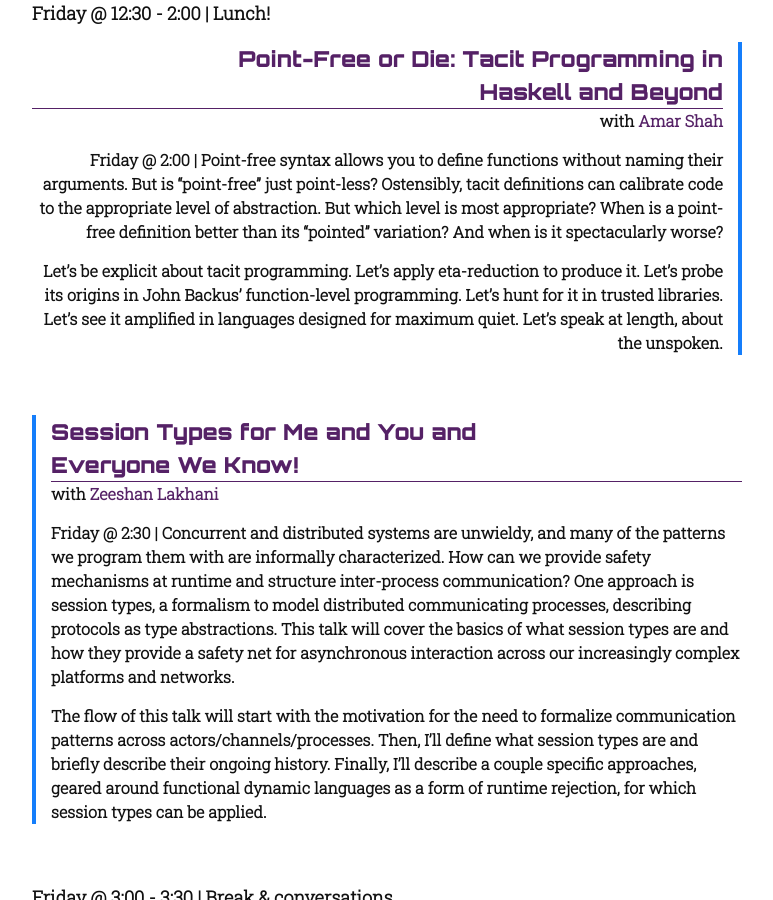
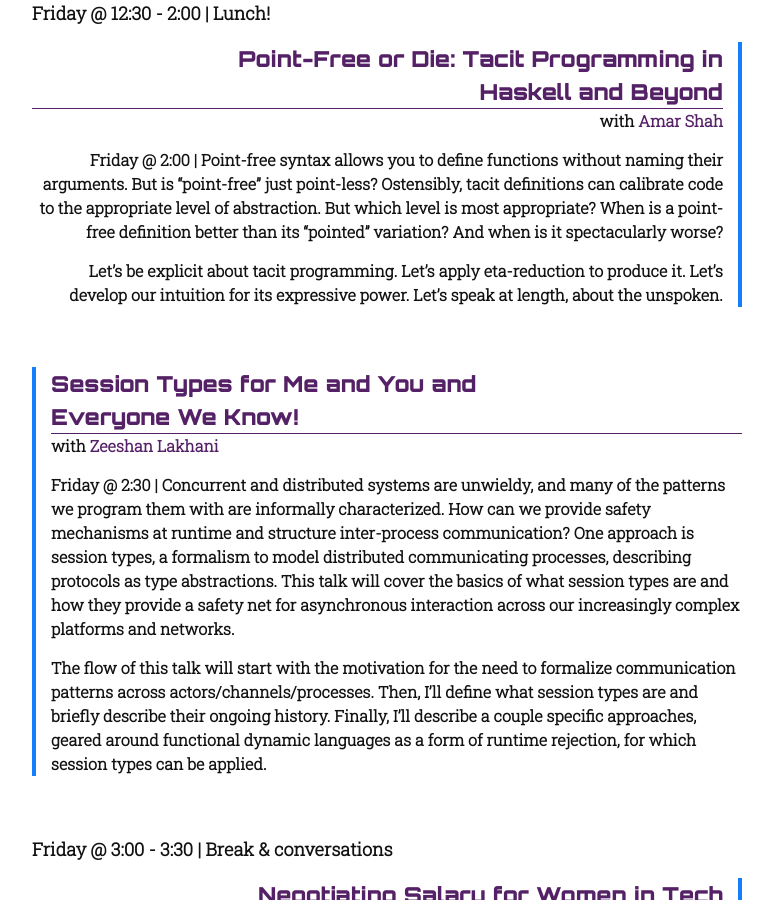
Before and after one commit to maitria/moonconf.org, a Jekyll site: the page built from index.html, in a window 1280 px wide and 900 px high, scrolled down 12761 px. Shown: the whole window, without its empty margins (253-1026 px from the left). Built offline with Jekyll 4.4.1, drawn with Linux system fonts in a browser that asks for light colours.

Commit message:
Simplify my talk abstract
Don't want to promise the Moon :)

```diff
--- a/_includes/talks.html
+++ b/_includes/talks.html
@@ -120,7 +120,7 @@
       title='Point-Free or Die: Tacit Programming in Haskell and Beyond'
       link="point-free-or-die"
       speaker="Amar Shah"
-      description="<p><strong>Friday &commat; 2:00</strong> &vert; Point-free syntax allows you to define functions without naming their arguments. But is “point-free” just point-less? Ostensibly, tacit definitions can calibrate code to the appropriate level of abstraction. But which level is most appropriate? When is a point-free definition better than its “pointed” variation? And when is it spectacularly worse?</p><p>Let’s be explicit about tacit programming. Let’s apply eta-reduction to produce it. Let’s probe its origins in John Backus’ function-level programming. Let’s hunt for it in trusted libraries. Let’s see it amplified in languages designed for maximum quiet. Let’s speak at length, about the unspoken.</p>"
+      description="<p><strong>Friday &commat; 2:00</strong> &vert; Point-free syntax allows you to define functions without naming their arguments. But is “point-free” just point-less? Ostensibly, tacit definitions can calibrate code to the appropriate level of abstraction. But which level is most appropriate? When is a point-free definition better than its “pointed” variation? And when is it spectacularly worse?</p><p>Let’s be explicit about tacit programming. Let’s apply eta-reduction to produce it. Let’s develop our intuition for its expressive power. Let’s speak at length, about the unspoken.</p>"
       twitter="amar47shah"
     %}
     {% include talk.html
```
